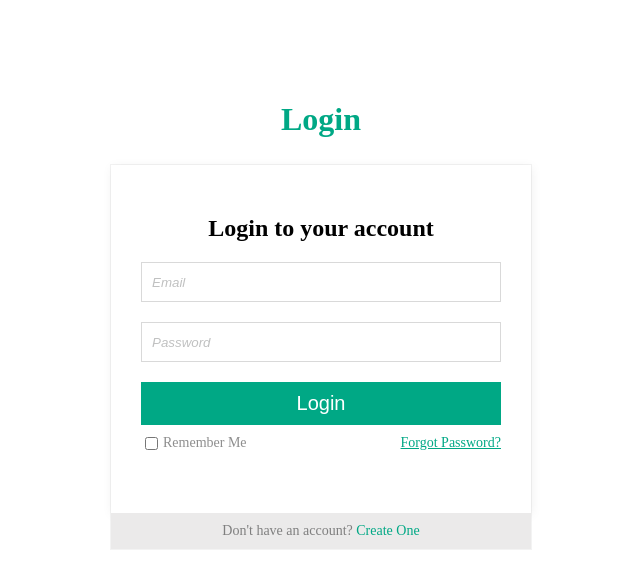
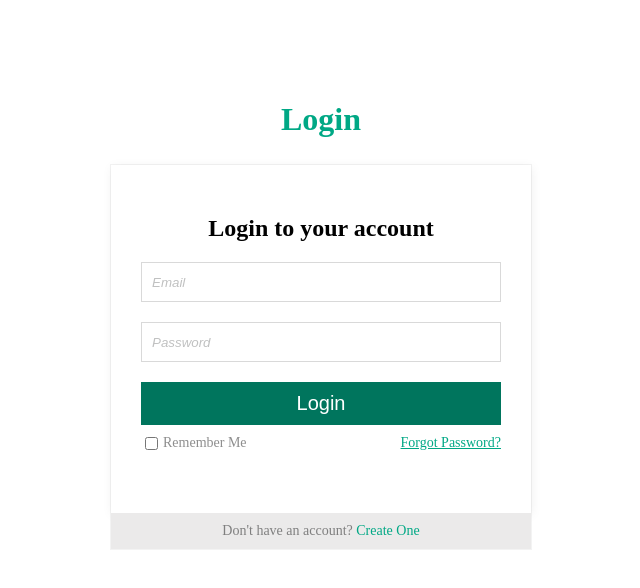
Before and after one commit to MostafaHamdy3/Driver-Monitoring-and-Reporting-System, an Angular app: page / in a window 1280 px wide. In both pictures the pointer is over the button "Login". Shown: the top 588 px of the page, without its empty margins (319-959 px from the left). Built offline with nearby package versions, Linux system fonts and the light colour scheme.

Commit message:
add button hover

```diff
--- a/src/app/login/login.component.css
+++ b/src/app/login/login.component.css
@@ -65,6 +65,10 @@ button {
   font-size: 20px;
   -webkit-transition: 0.3s linear;
   transition: 0.3s linear;
+
+}
+button:hover{
+  background-color: #00755d;
 }
 span.validate-tooltip {
   background: #D91717;
```
